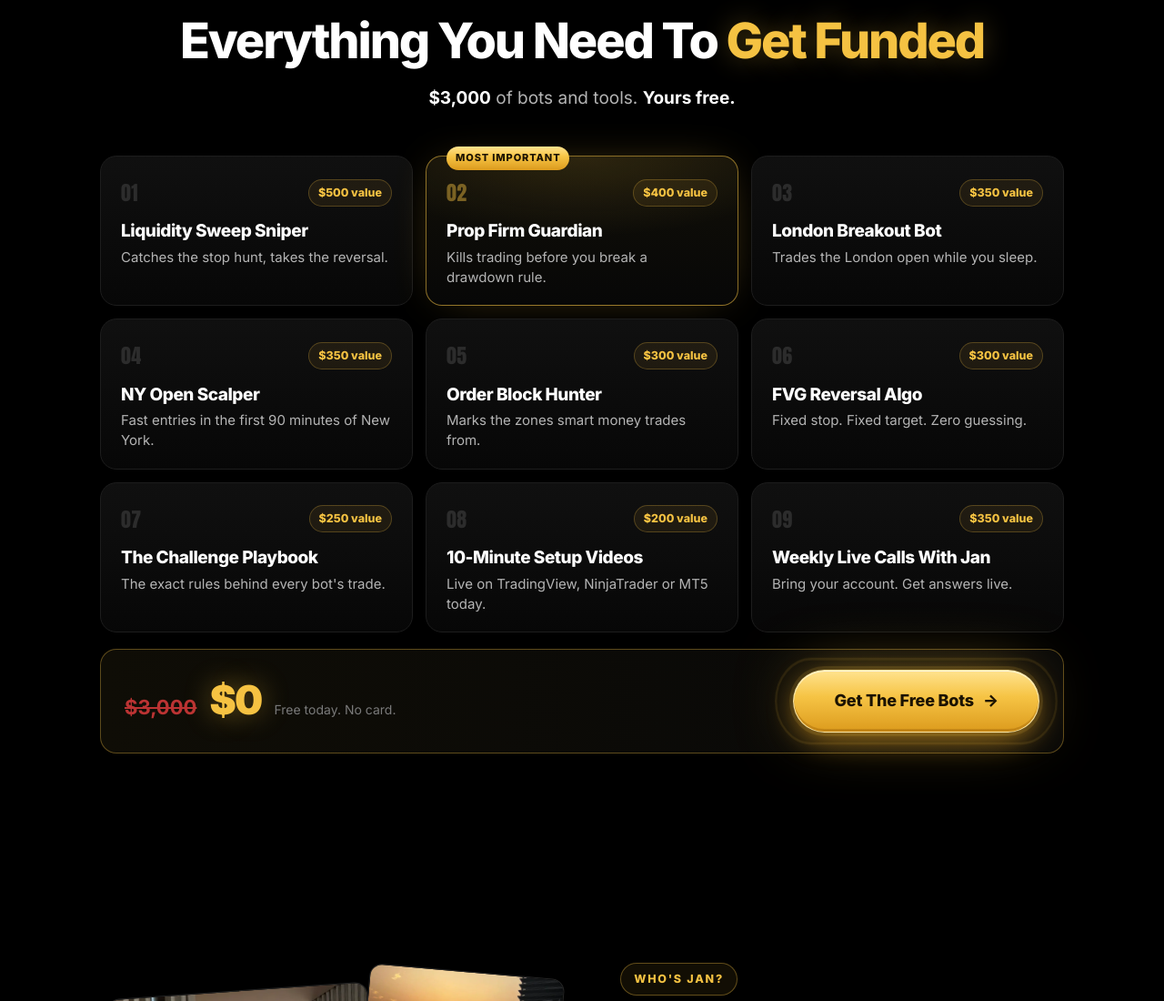
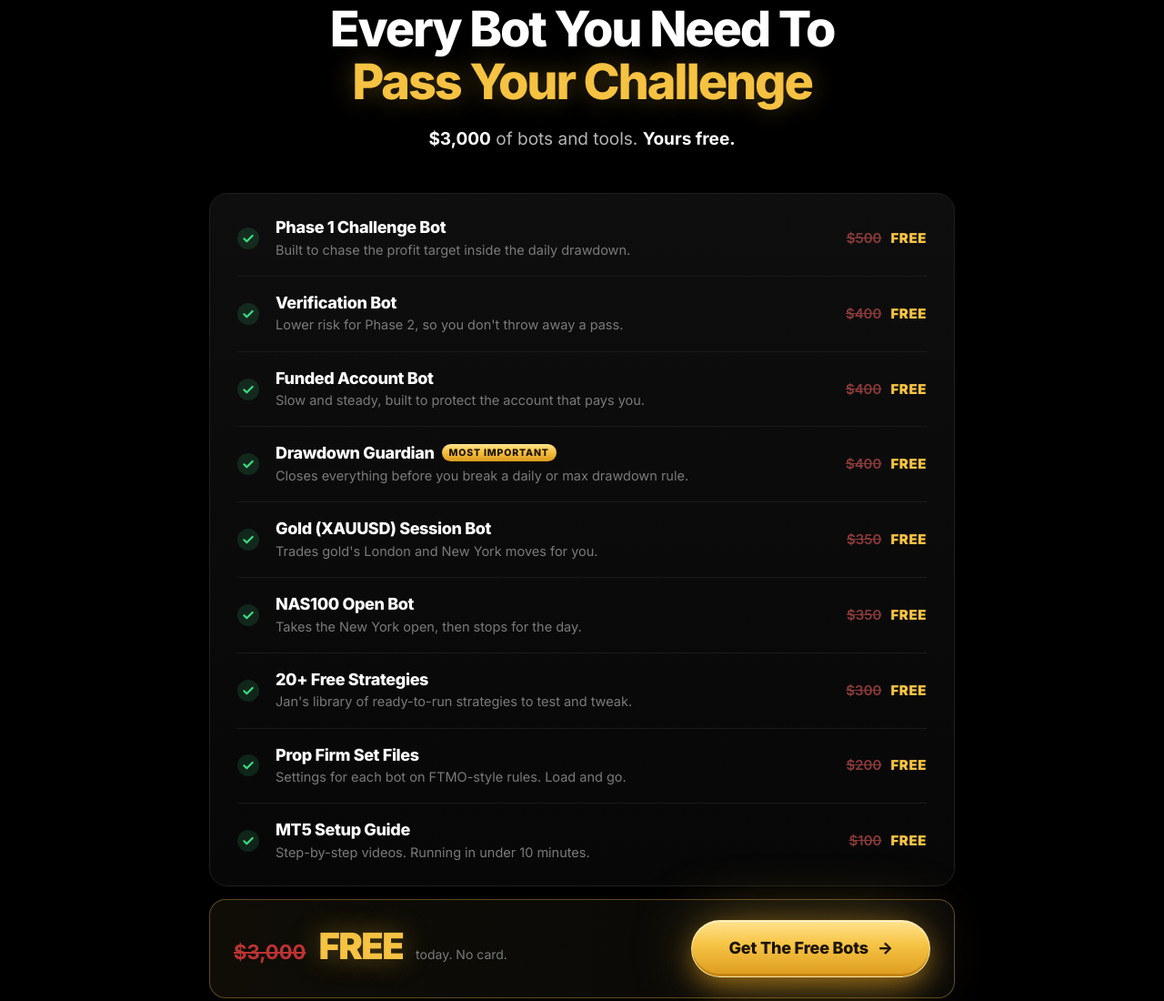
Before and after one commit to eliascroesus/algojan, a plain HTML site: page v2/discord/index.html in a window 1280 px wide. Shown: the part 1421-2521 px from the top of the page at 91% size. Drawn offline with Linux system fonts and the light colour scheme.

Commit message:
v2: remove button halo, shorter buttons, vault as a list with crossed-out values and FREE, Jan's real story, gray footer
Co-Authored-By: Claude Opus 5.5 <noreply@anthropic.com>
Claude-Session: https://claude.ai/code/session_015aTEPXLqa7SZ9SA24wnEtU

```diff
--- a/assets/v2/v2.css
+++ b/assets/v2/v2.css
@@ -77,13 +77,13 @@ h2 { font-size: clamp(32px, 4.4vw, 54px); }
   appearance: none; border: 1px solid rgba(255,236,170,.9); cursor: pointer; text-decoration: none; font: inherit;
   display: inline-flex; align-items: center; justify-content: center; gap: 10px;
   background: var(--gold); color: #1c1302; font-weight: 800; font-size: 18px; letter-spacing: -0.01em;
-  padding: 19px 44px; min-height: 64px; border-radius: 999px;
+  padding: 16px 40px; min-height: 56px; border-radius: 999px;
   box-shadow: inset 0 1px 0 rgba(255,255,255,.7), inset 0 -3px 0 rgba(150,90,0,.35),
-              0 0 0 4px rgba(245,194,66,.12), 0 10px 30px -4px rgba(245,170,30,.55), 0 0 70px -10px rgba(245,194,66,.55);
+              0 10px 30px -4px rgba(245,170,30,.55), 0 0 70px -10px rgba(245,194,66,.55);
   transition: transform .18s ease, box-shadow .18s ease, filter .18s ease;
 }
 .btn > span { transition: transform .18s ease; }
-.btn:hover { transform: translateY(-2px) scale(1.02); filter: brightness(1.06); box-shadow: inset 0 1px 0 rgba(255,255,255,.7), inset 0 -3px 0 rgba(150,90,0,.35), 0 0 0 6px rgba(245,194,66,.18), 0 14px 40px -4px rgba(245,170,30,.7), 0 0 90px -6px rgba(245,194,66,.7); }
+.btn:hover { transform: translateY(-2px) scale(1.02); filter: brightness(1.06); box-shadow: inset 0 1px 0 rgba(255,255,255,.7), inset 0 -3px 0 rgba(150,90,0,.35), 0 14px 40px -4px rgba(245,170,30,.7), 0 0 90px -6px rgba(245,194,66,.7); }
 .btn:hover > span { transform: translateX(4px); }
 .btn:active { transform: translateY(0) scale(.99); }
 .btn:focus-visible { outline: 3px solid #fff; outline-offset: 4px; }
@@ -91,14 +91,10 @@ h2 { font-size: clamp(32px, 4.4vw, 54px); }
 .btn::before { content: ""; position: absolute; inset: 0; border-radius: inherit; z-index: -1; overflow: hidden;
   background: linear-gradient(105deg, transparent 35%, rgba(255,255,255,.75) 50%, transparent 65%) -150% 0 / 220% 100% no-repeat;
   mix-blend-mode: soft-light; animation: shine 3.2s ease-in-out infinite; }
-/* soft pulsing halo */
-.btn::after { content: ""; position: absolute; inset: -2px; border-radius: inherit; z-index: -2; border: 2px solid rgba(245,194,66,.6); animation: halo 2.4s ease-out infinite; }
 @keyframes shine { 0%, 55% { background-position: -150% 0; } 85%, 100% { background-position: 150% 0; } }
-@keyframes halo { 0% { transform: scale(1); opacity: .8; } 100% { transform: scale(1.18, 1.45); opacity: 0; } }
-.btn--quiet::after { display: none; }
 .btn[disabled] { opacity: .7; cursor: wait; }
 .btn--block { width: 100%; }
-.btn--lg { font-size: 20px; padding: 22px 54px; min-height: 70px; }
+.btn--lg { font-size: 18px; padding: 17px 46px; min-height: 58px; }
 
 .cta { margin-top: 34px; display: flex; flex-direction: column; align-items: center; gap: 12px; }
 .price-line { font-size: 14.5px; color: var(--muted); margin: 8px 0 0; }
@@ -129,22 +125,21 @@ h2 { font-size: clamp(32px, 4.4vw, 54px); }
 .glow { overflow-x: clip; }
 .glow::before { content: ""; position: absolute; left: 50%; top: 40px; width: min(700px, 100%); height: 360px; transform: translateX(-50%); background: radial-gradient(ellipse at center, rgba(245,194,66,.10), transparent 65%); pointer-events: none; z-index: -1; }
 
-/* ---------- what's inside: card grid ---------- */
-.vault { display: grid; grid-template-columns: repeat(3, 1fr); gap: 14px; margin-top: 48px; text-align: left; }
-.item { position: relative; background: linear-gradient(180deg, #101010, #070707); border: 1px solid #1d1d1d; border-radius: 18px; padding: 22px 22px 20px; transition: border-color .2s, transform .2s; }
-.item:hover { border-color: rgba(245,194,66,.5); transform: translateY(-3px); }
-.item__top { display: flex; justify-content: space-between; align-items: center; margin-bottom: 14px; }
-.item__n { font-family: "Anton", Impact, sans-serif; font-size: 22px; color: #2c2c2c; letter-spacing: .02em; }
-.item__v { font-size: 12.5px; font-weight: 800; color: var(--gold-t); background: rgba(245,194,66,.08); border: 1px solid rgba(245,194,66,.25); padding: 4px 10px; border-radius: 999px; }
-.item h3 { font-size: 19px; letter-spacing: -0.025em; line-height: 1.2; }
-.item p { margin: 6px 0 0; color: var(--ink-2); font-size: 15px; line-height: 1.45; }
-.item--hot { border-color: rgba(245,194,66,.55); background: radial-gradient(120% 90% at 50% 0%, rgba(245,194,66,.12), transparent 60%), linear-gradient(180deg, #121008, #070707); box-shadow: 0 0 50px -20px rgba(245,194,66,.45); }
-.item--hot .item__n { color: rgba(245,194,66,.45); }
-.item__badge { position: absolute; top: -11px; left: 22px; background: var(--gold); color: #1c1302; font-size: 11px; font-weight: 800; letter-spacing: .08em; text-transform: uppercase; padding: 4px 10px; border-radius: 999px; }
-.total { margin: 18px auto 0; display: flex; align-items: center; justify-content: space-between; gap: 24px; flex-wrap: wrap; background: linear-gradient(90deg, #0f0d06, #080808); border: 1px solid rgba(245,194,66,.35); border-radius: 18px; padding: 22px 26px; text-align: left; }
+/* ---------- what's inside: a list, each value crossed out → FREE ---------- */
+.vault { list-style: none; margin: 44px auto 0; padding: 8px 30px; max-width: 820px; text-align: left; background: linear-gradient(180deg, #0e0e0e, #070707); border: 1px solid #1f1f1f; border-radius: 20px; }
+.row { display: grid; grid-template-columns: 26px 1fr auto; gap: 16px; align-items: center; padding: 18px 0; border-bottom: 1px solid #1a1a1a; }
+.row:last-child { border-bottom: 0; }
+.row svg { width: 24px; height: 24px; padding: 4px; border-radius: 50%; background: rgba(61,220,132,.14); color: var(--green); }
+.row h3 { font-size: 18px; letter-spacing: -0.02em; line-height: 1.25; }
+.row p { margin: 3px 0 0; color: var(--muted); font-size: 14.5px; line-height: 1.4; }
+.row__price { display: flex; align-items: baseline; gap: 10px; white-space: nowrap; }
+.row__price s { color: #8a3a3a; font-size: 15px; font-weight: 600; }
+.row__price b { color: var(--gold-t); font-size: 15px; font-weight: 900; letter-spacing: .04em; }
+.row--hot h3::after { content: "Most important"; margin-left: 8px; vertical-align: 3px; font-size: 10.5px; font-weight: 800; letter-spacing: .08em; text-transform: uppercase; color: #1c1302; background: var(--gold); padding: 3px 8px; border-radius: 999px; }
+.total { margin: 14px auto 0; max-width: 820px; display: flex; align-items: center; justify-content: space-between; gap: 24px; flex-wrap: wrap; background: linear-gradient(90deg, #0f0d06, #080808); border: 1px solid rgba(245,194,66,.35); border-radius: 18px; padding: 22px 26px; text-align: left; }
 .total__price { display: flex; align-items: baseline; gap: 14px; flex-wrap: wrap; }
 .total__price s { color: #b33; font-size: 22px; font-weight: 700; }
-.total__price b { font-size: 44px; font-weight: 900; letter-spacing: -0.04em; color: var(--gold-t); line-height: 1; text-shadow: 0 0 30px rgba(245,194,66,.4); }
+.total__price b { font-size: 40px; font-weight: 900; letter-spacing: -0.04em; color: var(--gold-t); line-height: 1; text-shadow: 0 0 30px rgba(245,194,66,.4); }
 .total__price span { color: var(--muted); font-size: 14px; }
 
 /* ---------- who am I ---------- */
@@ -186,7 +181,6 @@ dialog.join::backdrop { background: rgba(0,0,0,.8); backdrop-filter: blur(6px);
 .ifield--phone select option { background: #151515; color: #fff; }
 .error { color: #ff6b6b; font-size: 14px; font-weight: 600; margin: 4px 0 10px; text-align: left; }
 .join .btn { margin-top: 8px; }
-.join .btn::after { display: none; }
 .form-note { color: var(--muted); font-size: 11.5px; margin: 14px 0 0; line-height: 1.5; }
 
 /* ---------- "just joined" popup ---------- */
@@ -199,17 +193,17 @@ dialog.join::backdrop { background: rgba(0,0,0,.8); backdrop-filter: blur(6px);
 
 /* ---------- footer + sticky ---------- */
 footer { border-top: 1px solid var(--line); color: var(--muted); padding: 44px 0 110px; font-size: 12.5px; line-height: 1.65; }
-.foot-brand { font-weight: 700; color: var(--ink); font-size: 15px; margin-bottom: 12px; }
+.foot-brand { font-weight: 700; color: var(--ink-2); font-size: 15px; margin-bottom: 12px; }
 .foot-nav { display: flex; flex-wrap: wrap; gap: 6px 20px; margin-bottom: 16px; }
 .foot-nav a { color: var(--ink-2); text-decoration: none; }
 footer p { margin: 0 0 10px; max-width: 900px; }
+footer b, footer strong { color: inherit; font-weight: 600; }
+footer a { color: inherit; }
 .sticky-cta { position: fixed; left: 0; right: 0; bottom: 0; z-index: 30; padding: 12px 16px calc(12px + env(safe-area-inset-bottom)); background: rgba(0,0,0,.88); backdrop-filter: blur(10px); -webkit-backdrop-filter: blur(10px); border-top: 1px solid var(--line); display: none; transform: translateY(110%); transition: transform .25s ease; }
 .sticky-cta.show { transform: none; }
 .sticky-cta .btn { width: 100%; }
-.sticky-cta .btn::after { display: none; }
 
 @media (max-width: 900px) {
-  .vault { grid-template-columns: 1fr 1fr; }
   .about { grid-template-columns: 1fr; gap: 44px; }
   .pile { max-width: 480px; width: 100%; margin: 0 auto; }
   .about p { max-width: none; }
@@ -232,9 +226,10 @@ footer p { margin: 0 0 10px; max-width: 900px; }
   .marquee { margin-top: 40px; }
   .marquee__row img { height: 96px; }
   .section { padding: 76px 0; }
-  .vault { grid-template-columns: 1fr; gap: 10px; margin-top: 36px; }
-  .item { padding: 18px; }
-  .item__top { margin-bottom: 8px; }
+  .vault { padding: 4px 16px; margin-top: 34px; }
+  .row { grid-template-columns: 22px 1fr; gap: 12px; padding: 16px 0; }
+  .row__price { grid-column: 2; }
+  .row h3 { font-size: 16.5px; }
   .total { padding: 20px; }
   .total .btn { width: 100%; }
   .about .btn { width: 100%; }
--- a/assets/v2/v2.js
+++ b/assets/v2/v2.js
@@ -11,7 +11,7 @@ const V2 = {
     reviewsLink: "https://whop.com/algo-world-db94/",   // where people can read the reviews
     members: "2,200+",      // people in the community
     // Always-true items shown after the ones above. Add a payouts total here only once you can back it up.
-    extras: [["9", "AI bots included"], ["$0", "to join, no card"]],
+    extras: [["9", "MT5 bots included"], ["FREE", "to join, no card"]],
   },
   // How many numbered images are in each folder (1.webp … N.webp). Bump the number after uploading more.
   // bg/sm/ holds small copies for the background (faster); if one is missing the full image is used.
--- a/v2/discord/index.html
+++ b/v2/discord/index.html
@@ -20,7 +20,7 @@
   <div class="collage" id="collage" aria-hidden="true"></div>
   <div class="wrap">
     <h1><span class="line">Pass Your Next <span class="red">Prop Firm Challenge</span></span> <span class="line">With Bots That <span class="red">Can't Panic</span>.</span></h1>
-    <p class="sub">Get my <b>9 AI trading bots free</b>. Built to hit the profit target <b>without ever breaking your drawdown</b>. No emotions. No revenge trades. No tilt.</p>
+    <p class="sub">Get my <b>9 MT5 trading bots free</b>. Built to hit the profit target <b>without ever breaking your drawdown</b>. No emotions. No revenge trades. No tilt.</p>
 
     <div class="video" id="v2-video">
       <div class="thumb" role="img" aria-label="Video: how the bots pass challenges, in 3 minutes">
@@ -34,7 +34,7 @@
 
     <div class="cta">
       <a class="btn btn--lg" href="#join" data-join>Get The Free Bots <span>→</span></a>
-      <p class="price-line"><s>$3,000</s> → <span class="now">$0</span> · instant access in the free Discord</p>
+      <p class="price-line"><s>$3,000</s> → <span class="now">FREE</span> · instant access in the free Discord</p>
       <ul class="proof" id="proof"></ul>
     </div>
   </div>
@@ -44,48 +44,21 @@
 <section class="section glow" id="included">
   <div class="wrap center">
     <span class="tag">The Bot Vault</span>
-    <h2>Everything You Need To <span class="gold-t">Get Funded</span></h2>
+    <h2>Every Bot You Need To <span class="gold-t">Pass Your Challenge</span></h2>
     <p class="lead"><b>$3,000</b> of bots and tools. <b>Yours free.</b></p>
-    <div class="vault">
-      <article class="item">
-        <div class="item__top"><span class="item__n">01</span><span class="item__v">$500 value</span></div>
-        <h3>Liquidity Sweep Sniper</h3><p>Catches the stop hunt, takes the reversal.</p>
-      </article>
-      <article class="item item--hot"><span class="item__badge">Most important</span>
-        <div class="item__top"><span class="item__n">02</span><span class="item__v">$400 value</span></div>
-        <h3>Prop Firm Guardian</h3><p>Kills trading before you break a drawdown rule.</p>
-      </article>
-      <article class="item">
-        <div class="item__top"><span class="item__n">03</span><span class="item__v">$350 value</span></div>
-        <h3>London Breakout Bot</h3><p>Trades the London open while you sleep.</p>
-      </article>
-      <article class="item">
-        <div class="item__top"><span class="item__n">04</span><span class="item__v">$350 value</span></div>
-        <h3>NY Open Scalper</h3><p>Fast entries in the first 90 minutes of New York.</p>
-      </article>
-      <article class="item">
-        <div class="item__top"><span class="item__n">05</span><span class="item__v">$300 value</span></div>
-        <h3>Order Block Hunter</h3><p>Marks the zones smart money trades from.</p>
-      </article>
-      <article class="item">
-        <div class="item__top"><span class="item__n">06</span><span class="item__v">$300 value</span></div>
-        <h3>FVG Reversal Algo</h3><p>Fixed stop. Fixed target. Zero guessing.</p>
-      </article>
-      <article class="item">
-        <div class="item__top"><span class="item__n">07</span><span class="item__v">$250 value</span></div>
-        <h3>The Challenge Playbook</h3><p>The exact rules behind every bot's trade.</p>
-      </article>
-      <article class="item">
-        <div class="item__top"><span class="item__n">08</span><span class="item__v">$200 value</span></div>
-        <h3>10-Minute Setup Videos</h3><p>Live on TradingView, NinjaTrader or MT5 today.</p>
-      </article>
-      <article class="item">
-        <div class="item__top"><span class="item__n">09</span><span class="item__v">$350 value</span></div>
-        <h3>Weekly Live Calls With Jan</h3><p>Bring your account. Get answers live.</p>
-      </article>
-    </div>
+    <ul class="vault">
+      <li class="row"><svg viewBox="0 0 24 24" fill="none" stroke="currentColor" stroke-width="3.2" stroke-linecap="round" stroke-linejoin="round" aria-hidden="true"><path d="M5 12.5l4.5 4.5L19 7.5"/></svg><div><h3>Phase 1 Challenge Bot</h3><p>Built to chase the profit target inside the daily drawdown.</p></div><div class="row__price"><s>$500</s><b>FREE</b></div></li>
+      <li class="row"><svg viewBox="0 0 24 24" fill="none" stroke="currentColor" stroke-width="3.2" stroke-linecap="round" stroke-linejoin="round" aria-hidden="true"><path d="M5 12.5l4.5 4.5L19 7.5"/></svg><div><h3>Verification Bot</h3><p>Lower risk for Phase 2, so you don't throw away a pass.</p></div><div class="row__price"><s>$400</s><b>FREE</b></div></li>
+      <li class="row"><svg viewBox="0 0 24 24" fill="none" stroke="currentColor" stroke-width="3.2" stroke-linecap="round" stroke-linejoin="round" aria-hidden="true"><path d="M5 12.5l4.5 4.5L19 7.5"/></svg><div><h3>Funded Account Bot</h3><p>Slow and steady, built to protect the account that pays you.</p></div><div class="row__price"><s>$400</s><b>FREE</b></div></li>
+      <li class="row row--hot"><svg viewBox="0 0 24 24" fill="none" stroke="currentColor" stroke-width="3.2" stroke-linecap="round" stroke-linejoin="round" aria-hidden="true"><path d="M5 12.5l4.5 4.5L19 7.5"/></svg><div><h3>Drawdown Guardian</h3><p>Closes everything before you break a daily or max drawdown rule.</p></div><div class="row__price"><s>$400</s><b>FREE</b></div></li>
+      <li class="row"><svg viewBox="0 0 24 24" fill="none" stroke="currentColor" stroke-width="3.2" stroke-linecap="round" stroke-linejoin="round" aria-hidden="true"><path d="M5 12.5l4.5 4.5L19 7.5"/></svg><div><h3>Gold (XAUUSD) Session Bot</h3><p>Trades gold's London and New York moves for you.</p></div><div class="row__price"><s>$350</s><b>FREE</b></div></li>
+      <li class="row"><svg viewBox="0 0 24 24" fill="none" stroke="currentColor" stroke-width="3.2" stroke-linecap="round" stroke-linejoin="round" aria-hidden="true"><path d="M5 12.5l4.5 4.5L19 7.5"/></svg><div><h3>NAS100 Open Bot</h3><p>Takes the New York open, then stops for the day.</p></div><div class="row__price"><s>$350</s><b>FREE</b></div></li>
+      <li class="row"><svg viewBox="0 0 24 24" fill="none" stroke="currentColor" stroke-width="3.2" stroke-linecap="round" stroke-linejoin="round" aria-hidden="true"><path d="M5 12.5l4.5 4.5L19 7.5"/></svg><div><h3>20+ Free Strategies</h3><p>Jan's library of ready-to-run strategies to test and tweak.</p></div><div class="row__price"><s>$300</s><b>FREE</b></div></li>
+      <li class="row"><svg viewBox="0 0 24 24" fill="none" stroke="currentColor" stroke-width="3.2" stroke-linecap="round" stroke-linejoin="round" aria-hidden="true"><path d="M5 12.5l4.5 4.5L19 7.5"/></svg><div><h3>Prop Firm Set Files</h3><p>Settings for each bot on FTMO-style rules. Load and go.</p></div><div class="row__price"><s>$200</s><b>FREE</b></div></li>
+      <li class="row"><svg viewBox="0 0 24 24" fill="none" stroke="currentColor" stroke-width="3.2" stroke-linecap="round" stroke-linejoin="round" aria-hidden="true"><path d="M5 12.5l4.5 4.5L19 7.5"/></svg><div><h3>MT5 Setup Guide</h3><p>Step-by-step videos. Running in under 10 minutes.</p></div><div class="row__price"><s>$100</s><b>FREE</b></div></li>
+    </ul>
     <div class="total">
-      <div class="total__price"><s>$3,000</s><b>$0</b><span>Free today. No card.</span></div>
+      <div class="total__price"><s>$3,000</s><b>FREE</b><span>today. No card.</span></div>
       <a class="btn" href="#join" data-join>Get The Free Bots <span>→</span></a>
     </div>
   </div>
@@ -102,14 +75,15 @@
       </div>
       <div>
         <span class="tag">Who's Jan?</span>
-        <h2>Why I'm Giving My Bots Away <span class="gold-t">Free</span></h2>
-        <p>I'm Jan. <b>I don't trade on feelings. My bots do the trading.</b> Same entry, same risk, every single time.</p>
+        <h2>I Failed 10 FTMO Challenges. <span class="gold-t">Then I Built These.</span></h2>
+        <p>I'm Jan. Trading by hand, I lost money, blew accounts and failed challenge after challenge. <b>My strategy wasn't the problem. My emotions were.</b></p>
+        <p>So I spent 2.5 years turning my rules into algorithms. That's how I finally got here:</p>
         <ul class="ticks">
           <li><svg viewBox="0 0 24 24" fill="none" stroke="currentColor" stroke-width="3.2" stroke-linecap="round" stroke-linejoin="round" aria-hidden="true"><path d="M5 12.5l4.5 4.5L19 7.5"/></svg>Passed the FTMO Challenge</li>
           <li><svg viewBox="0 0 24 24" fill="none" stroke="currentColor" stroke-width="3.2" stroke-linecap="round" stroke-linejoin="round" aria-hidden="true"><path d="M5 12.5l4.5 4.5L19 7.5"/></svg>Passed FTMO Verification</li>
           <li><svg viewBox="0 0 24 24" fill="none" stroke="currentColor" stroke-width="3.2" stroke-linecap="round" stroke-linejoin="round" aria-hidden="true"><path d="M5 12.5l4.5 4.5L19 7.5"/></svg>Funded</li>
         </ul>
-        <p>Why free? The traders who win with my bots end up wanting my 1-on-1 help. <b>If you never do, keep the bots.</b></p>
+        <p>Why free? <b>Most people selling trading can't prove anything.</b> I'd rather hand you the bots and let them talk.</p>
         <a class="btn" href="#join" data-join>Get The Free Bots <span>→</span></a>
       </div>
     </div>
```
